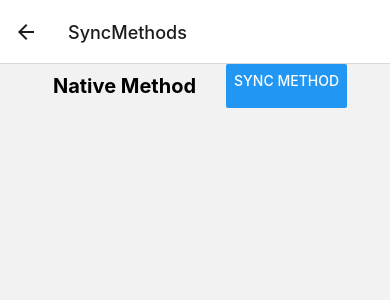
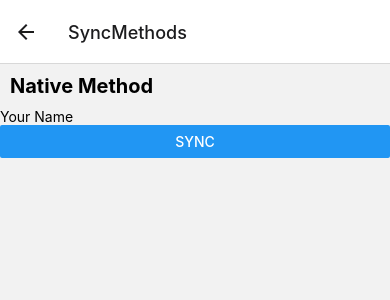
Before and after one commit to ruckonic/native-modules-bridge-arc, a React Native app: screen /SyncMethods in a window 390 px wide. Shown: the top 300 px of the page. Built offline with nearby package versions, Linux system fonts and the light colour scheme.

Commit message:
feat(android): sync methods

```diff
--- a/src/screens/Home.tsx
+++ b/src/screens/Home.tsx
@@ -9,8 +9,8 @@ import {useNavigation} from '@react-navigation/native'
 
 const NavigationList = [
   'Constants',
+  'SyncMethods',
   'AsyncMethods',
-  'SyncMethods',
   // "EventEmitter"
 ] as const
 
--- a/src/screens/SyncMethods.tsx
+++ b/src/screens/SyncMethods.tsx
@@ -1,4 +1,15 @@
-import {SafeAreaView, Text, Button, View, StyleSheet} from 'react-native'
+import {useState} from 'react'
+import {
+  SafeAreaView,
+  Text,
+  Button,
+  StyleSheet,
+  TextInput,
+  Alert,
+  NativeModules,
+} from 'react-native'
+
+const localStorageModule = NativeModules.LocalStorageModule
 
 declare global {
   namespace ReactNavigation {
@@ -9,12 +20,20 @@ declare global {
 }
 
 export function SyncMethods() {
+  const [name, setName] = useState('')
   return (
     <SafeAreaView>
-      <View style={appStyles.buttonContainer}>
-        <Text style={appStyles.title}>Native Method</Text>
-        <Button title="Sync Method" onPress={() => {}} />
-      </View>
+      <Text style={appStyles.title}>Native Method</Text>
+
+      <TextInput onChangeText={setName} placeholder="Your Name" />
+
+      <Button
+        title="Sync"
+        onPress={() => {
+          const hello = localStorageModule.sayHello(name)
+          Alert.alert(hello)
+        }}
+      />
     </SafeAreaView>
   )
 }
```
Also changed, not shown: 1 other file (tests, documents, lock files or other folders).
